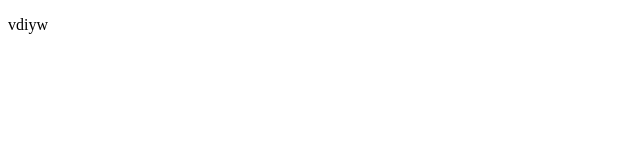
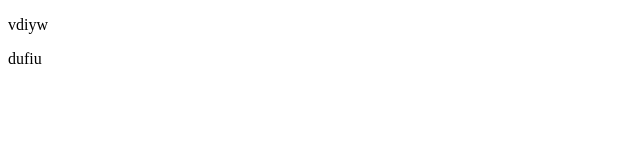
Before and after one commit to ibrahim12121233/simi-project, a plain HTML site: page itte.html in a window 1280 px wide. Shown: the full height of the page, 0-640 px from the left. Drawn offline with Linux system fonts and the light colour scheme.

Commit message:
Update itte.html

```diff
--- a/itte.html
+++ b/itte.html
@@ -8,6 +8,7 @@
 <body>
    <header>
     <p>vdiyw</p>
+       <p>dufiu</p>
    </header>
 </body>
 </html>
```
